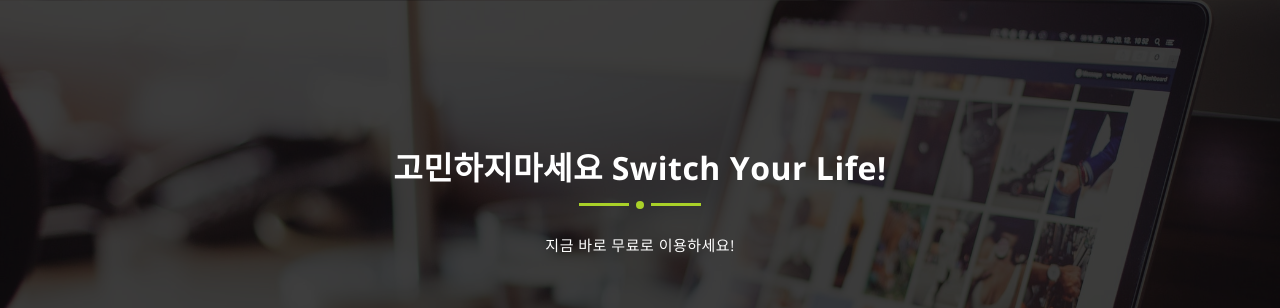
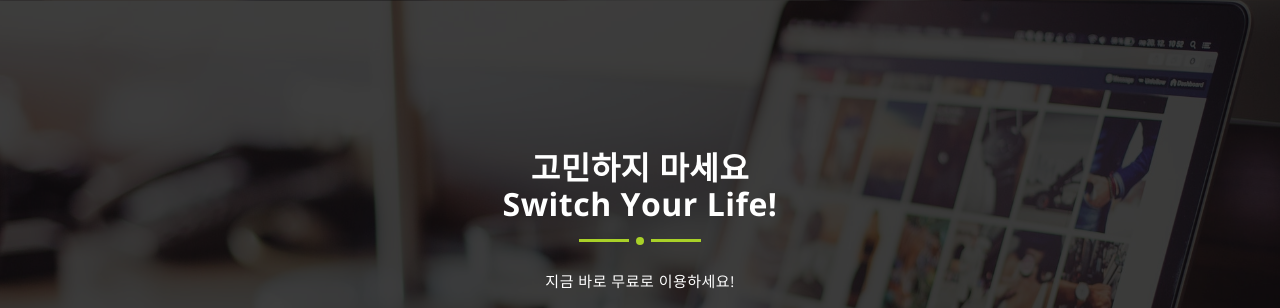
Before and after one commit to jaha5/jaha5, a plain HTML site: page index.html in a window 1280 px wide. Shown: the part 3684-3992 px from the top of the page. Drawn offline with nearby package versions, Linux system fonts and the light colour scheme.

Commit message:
Update index.html

```diff
--- a/index.html
+++ b/index.html
@@ -275,7 +275,7 @@
 						<div class="mu-download-area">
 
 							<div class="mu-title-area">
-								<h2 class="mu-title">고민하지마세요&nbsp;Switch your life!</h2>
+								<h2 class="mu-title">고민하지&nbsp;마세요</br>Switch your life!</h2>
 								<span class="mu-title-dot"></span>
 								<p>지금 바로 무료로 이용하세요!</p>
 							</div>
```
